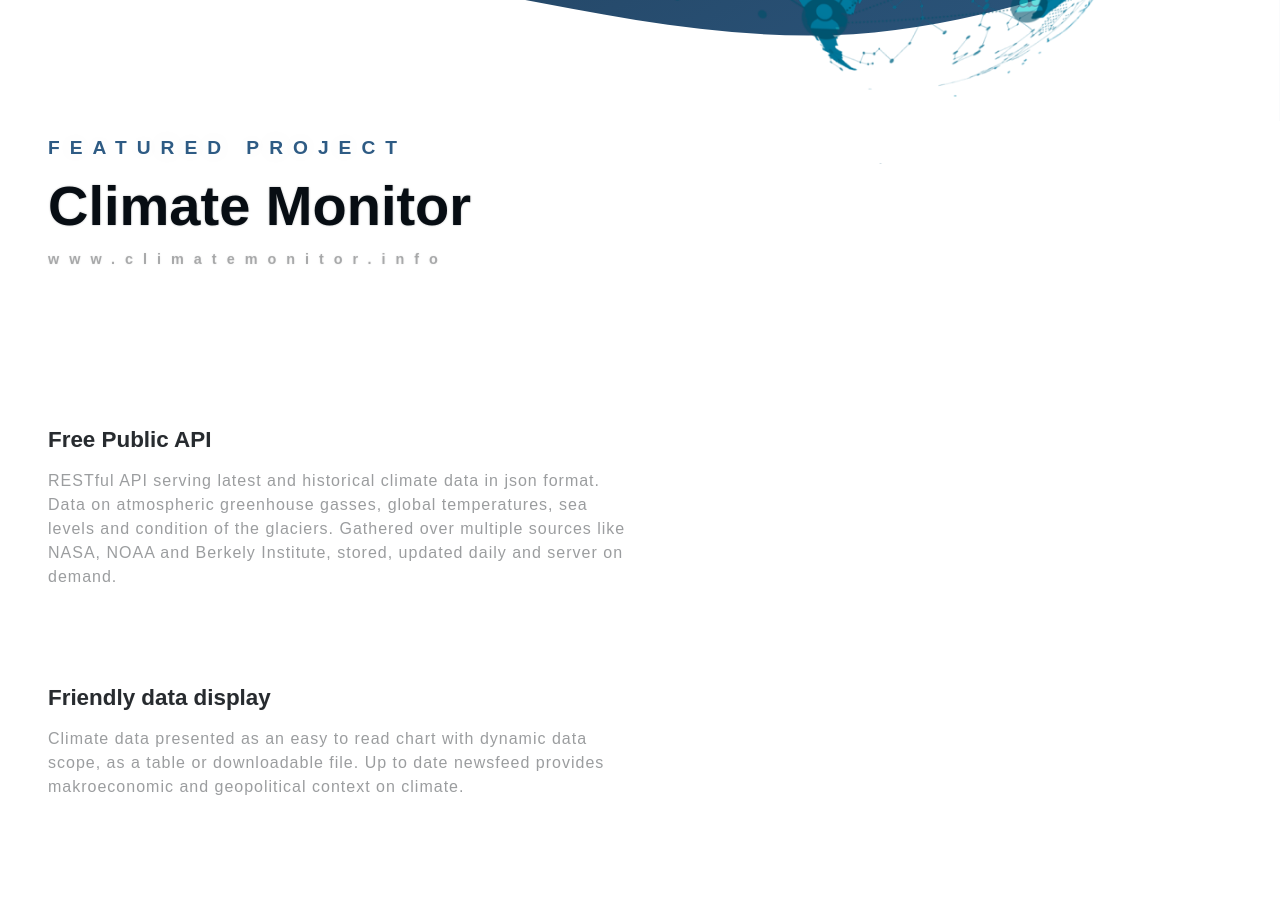
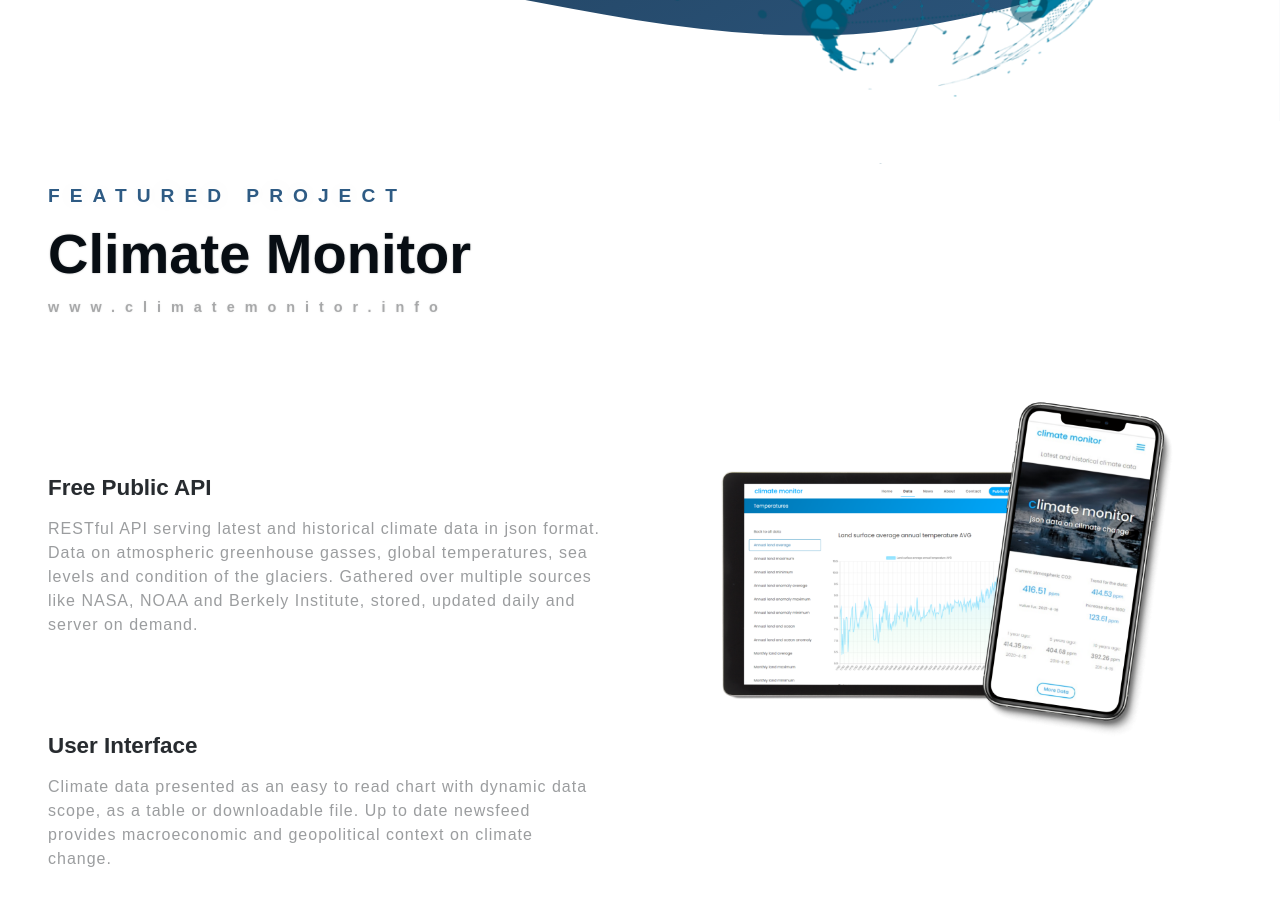
Before and after one commit to TomaszPietrzykowski/portfolio-next, a Next.js app: page / in a window 1280 px wide. Shown: the part 780-1685 px from the top of the page. Built offline with nearby package versions, Linux system fonts and the light colour scheme.

Commit message:
featured project styled

```diff
--- a/components/Featured.js
+++ b/components/Featured.js
@@ -15,11 +15,11 @@ const Featured = () => {
           NASA, NOAA and Berkely Institute, stored, updated daily and server on
           demand.
         </p>
-        <h4 className={styles.featuredSubhead}>Friendly data display</h4>
+        <h4 className={styles.featuredSubhead}>User Interface</h4>
         <p className={styles.featuredPara}>
           Climate data presented as an easy to read chart with dynamic data
           scope, as a table or downloadable file. Up to date newsfeed provides
-          makroeconomic and geopolitical context on climate.
+          macroeconomic and geopolitical context on climate change.
         </p>
       </div>
       <div className={styles.featuredRight}></div>
--- a/styles/Home.module.css
+++ b/styles/Home.module.css
@@ -162,19 +162,25 @@
 /* -------------------------------------------------------- */
 
 .featured {
-  padding: 0 3rem;
   display: flex;
-  max-width: 1300px;
+  width: 100%;
   margin: auto;
+  margin-top: 3rem;
   /* border: 1px solid blue; */
 }
 .featuredLeft {
-  flex: 1;
+  padding: 0 3rem;
+  max-width: 650px;
+  margin-left: auto;
   /* border: 1px solid green; */
 }
 .featuredRight {
-  flex: 1;
+  width: 50%;
   /* border: 1px solid red; */
+  background-image: url("../public/cm-project.png");
+  background-size: contain;
+  background-repeat: no-repeat;
+  background-position: center;
 }
 .featuredTitle {
   font-size: 3.5rem;
```
Also changed, not shown: public/cm-project.png (added), public/test-project.png (added).
